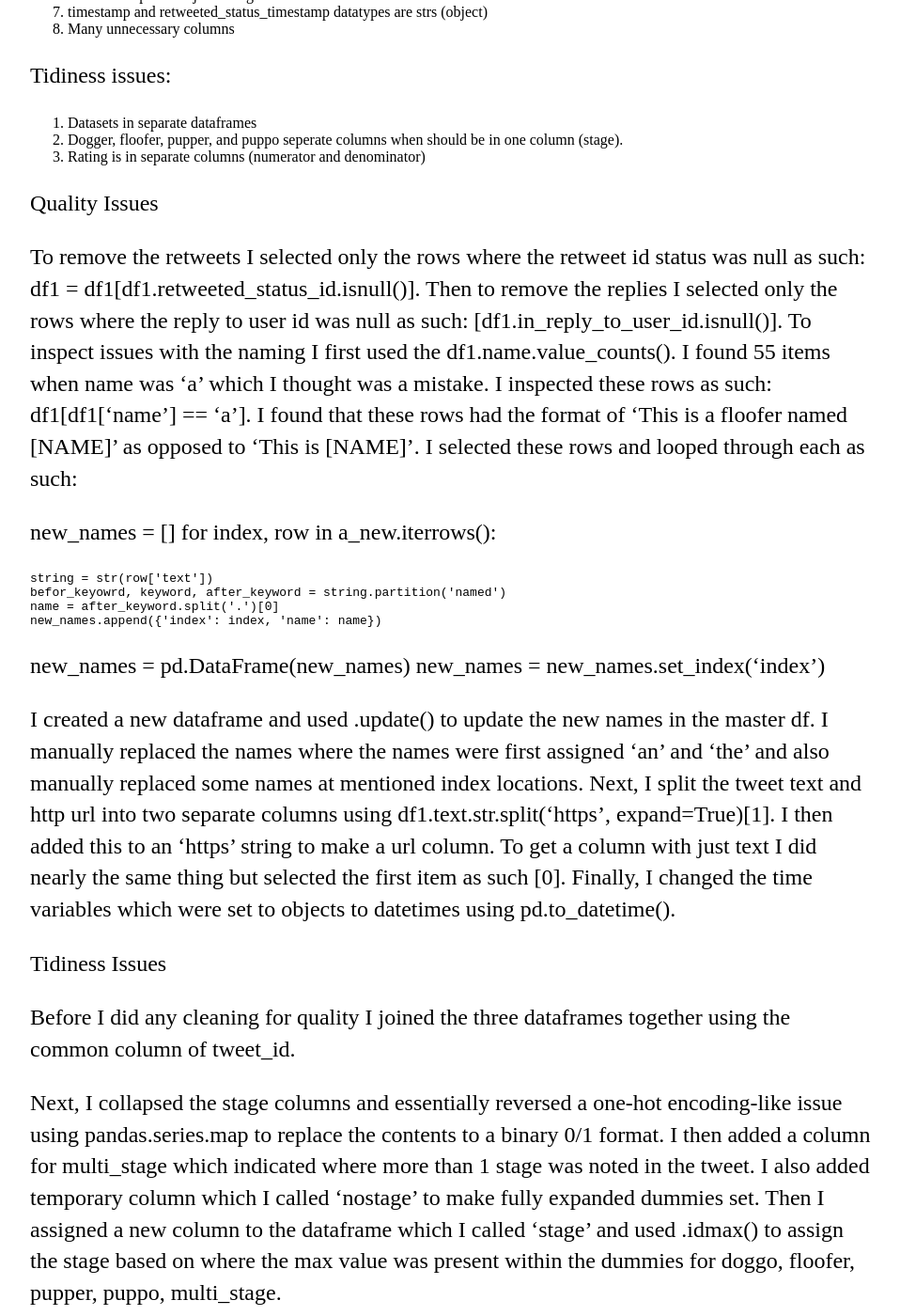
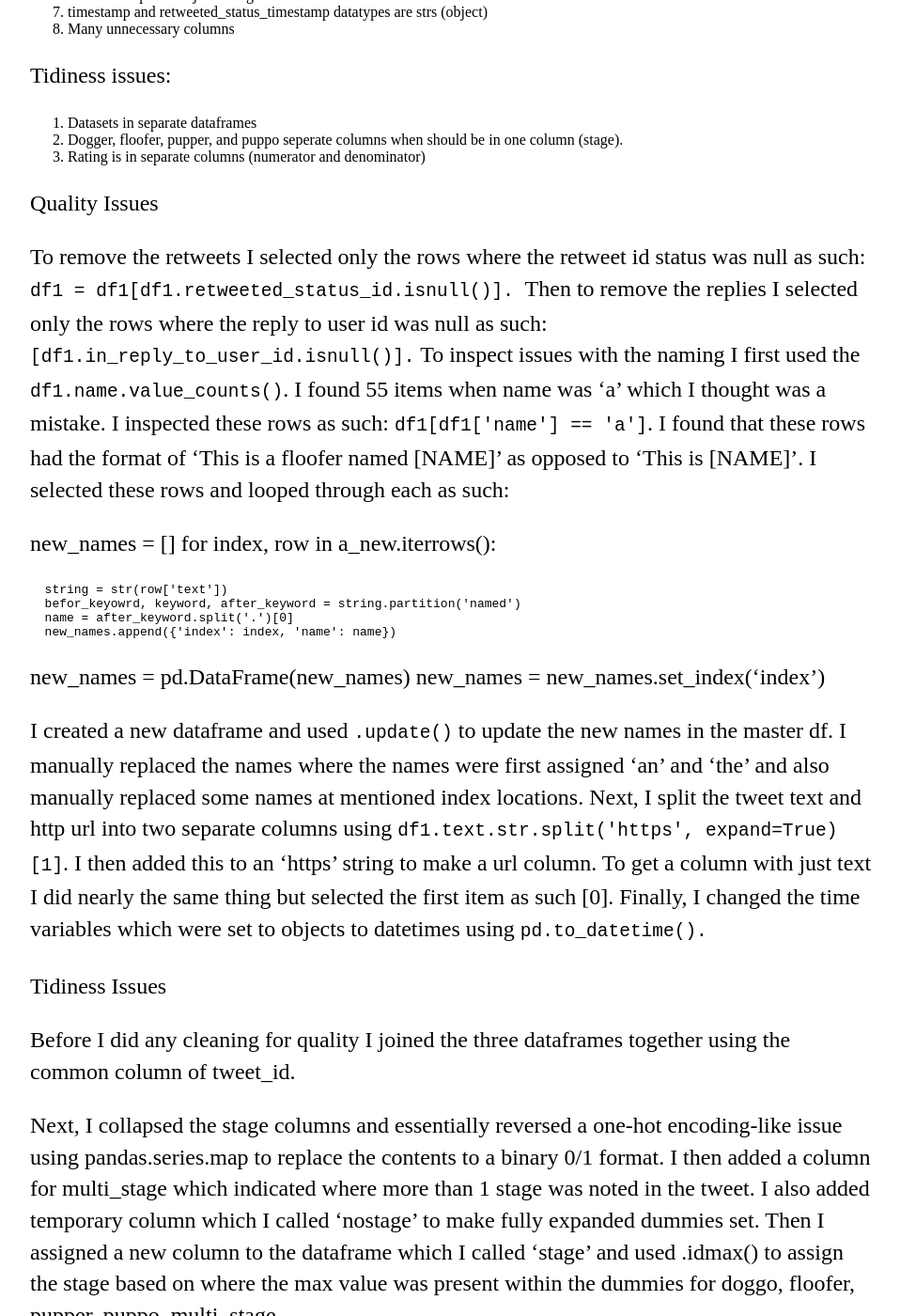
Before and after one commit to eherdter/eherdter.github.io, a Jekyll site: the page built from _posts/2019-03-05-WeRateDogsAnalysis.md, in a window 1280 px wide and 1400 px high, scrolled down 1046 px. Shown: the whole window at 94% size, without its empty margins (160-1118 px from the left). Built offline with Jekyll 4.4.1, drawn with Linux system fonts in a browser that asks for light colours; some of the changed text lies outside the part shown.

```diff
--- a/_posts/2019-03-05-WeRateDogsAnalysis.md
+++ b/_posts/2019-03-05-WeRateDogsAnalysis.md
@@ -4,7 +4,7 @@ title: "An analysis of the WeRateDogs Twitter Account"
 date: 2019-03-05
 ---
 
-For my latest project with the Udacity Data Analyst Nanodegree we were tasked to use our Python wrangling skills to gather and analyze data associated with the WeRateDogs Twitter [page](https://twitter.com/dog_rates?ref_src=twsrc%5Egoogle%7Ctwcamp%5Eserp%7Ctwgr%5Eauthor).
+For my latest project with the Udacity Data Analyst Nanodegree we were tasked to use our Python wrangling skills to gather and analyze data associated with the [WeRateDogs Twitter page](https://twitter.com/dog_rates?ref_src=twsrc%5Egoogle%7Ctwcamp%5Eserp%7Ctwgr%5Eauthor).
 
 This was a fun project for me because 1. I'm in the 99th percentile of general dog enthusiasm. I LOVE dogs, and 2. I learned how to make a twitter api to extra the JSON data associated with each tweet (based on the tweet id).
 
@@ -34,21 +34,25 @@ Tidiness issues:
 
 Quality Issues
 
-To remove the retweets I selected only the rows where the retweet id status was null as such: df1 = df1[df1.retweeted_status_id.isnull()]. Then to remove the replies I selected only the rows where the reply to user id was null as such: [df1.in_reply_to_user_id.isnull()]. To inspect issues with the naming I first used the df1.name.value_counts(). I found 55 items when name was 'a' which I thought was a mistake. I inspected these rows as such: df1[df1['name'] == 'a']. I found that these rows had the format of 'This is a floofer named [NAME]' as opposed to 'This is [NAME]'. I selected these rows and looped through each as such:
+To remove the retweets I selected only the rows where the retweet id status was null as such:
+`df1 = df1[df1.retweeted_status_id.isnull()]. `
+Then to remove the replies I selected only the rows where the reply to user id was null as such: `[df1.in_reply_to_user_id.isnull()].`
+To inspect issues with the naming I first used the `df1.name.value_counts()`. I found 55 items when name was 'a' which I thought was a mistake. I inspected these rows as such: `df1[df1['name'] == 'a']`.
+I found that these rows had the format of 'This is a floofer named [NAME]' as opposed to 'This is [NAME]'. I selected these rows and looped through each as such:
 
-new_names = []
-for index, row in a_new.iterrows():
+  new_names = []
+  for index, row in a_new.iterrows():
 
-    string = str(row['text'])
-    befor_keyowrd, keyword, after_keyword = string.partition('named')
-    name = after_keyword.split('.')[0]
-    new_names.append({'index': index, 'name': name})
+      string = str(row['text'])
+      befor_keyowrd, keyword, after_keyword = string.partition('named')
+      name = after_keyword.split('.')[0]
+      new_names.append({'index': index, 'name': name})
 
 
-new_names = pd.DataFrame(new_names)
-new_names = new_names.set_index('index')
+  new_names = pd.DataFrame(new_names)
+  new_names = new_names.set_index('index')
 
-I created a new dataframe and used .update() to update the new names in the master df. I manually replaced the names where the names were first assigned 'an' and 'the' and also manually replaced some names at mentioned index locations. Next, I split the tweet text and http url into two separate columns using df1.text.str.split('https', expand=True)[1]. I then added this to an 'https' string to make a url column. To get a column with just text I did nearly the same thing but selected the first item as such [0]. Finally, I changed the time variables which were set to objects to datetimes using pd.to_datetime().
+I created a new dataframe and used `.update()` to update the new names in the master df. I manually replaced the names where the names were first assigned 'an' and 'the' and also manually replaced some names at mentioned index locations. Next, I split the tweet text and http url into two separate columns using `df1.text.str.split('https', expand=True)[1]`. I then added this to an 'https' string to make a url column. To get a column with just text I did nearly the same thing but selected the first item as such [0]. Finally, I changed the time variables which were set to objects to datetimes using `pd.to_datetime().`
 
 Tidiness Issues
 
@@ -59,4 +63,4 @@ Next, I collapsed the stage columns and essentially reversed a one-hot encoding-
 Finally, I collapsed the rating numerator and rating denominator into a single column by first converting them to strings and then just pasting them together, separated by a '/' to making a rating column.
 
 Final Cleaning for Quality
-Once I completed the three tidying steps I removed several unnecessary columns. These were:  'doggo', 'floofer', 'pupper','puppo', 'nostage', 'multi_stage', 'rating_numerator', 'rating_denominator', 'in_reply_to_status_id', 'in_reply_to_user_id','retweeted_status_id','retweeted_status_user_id', 'retweeted_status_timestamp'
+Once I completed the three tidying steps I removed several unnecessary columns. These were:  '`doggo', 'floofer', 'pupper','puppo', 'nostage', 'multi_stage', 'rating_numerator', 'rating_denominator', 'in_reply_to_status_id', 'in_reply_to_user_id','retweeted_status_id','retweeted_status_user_id', 'retweeted_status_timestamp'`
```
